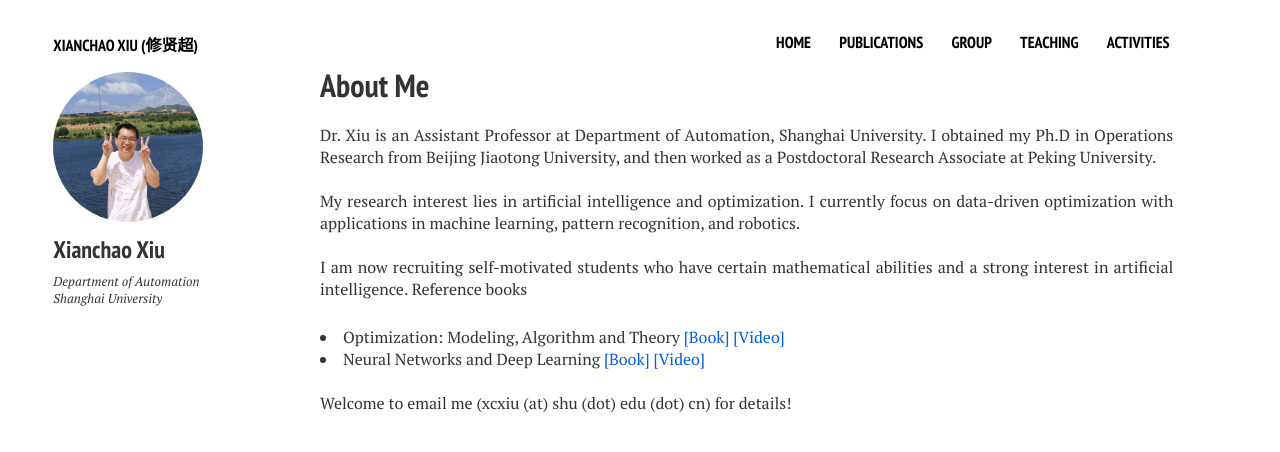
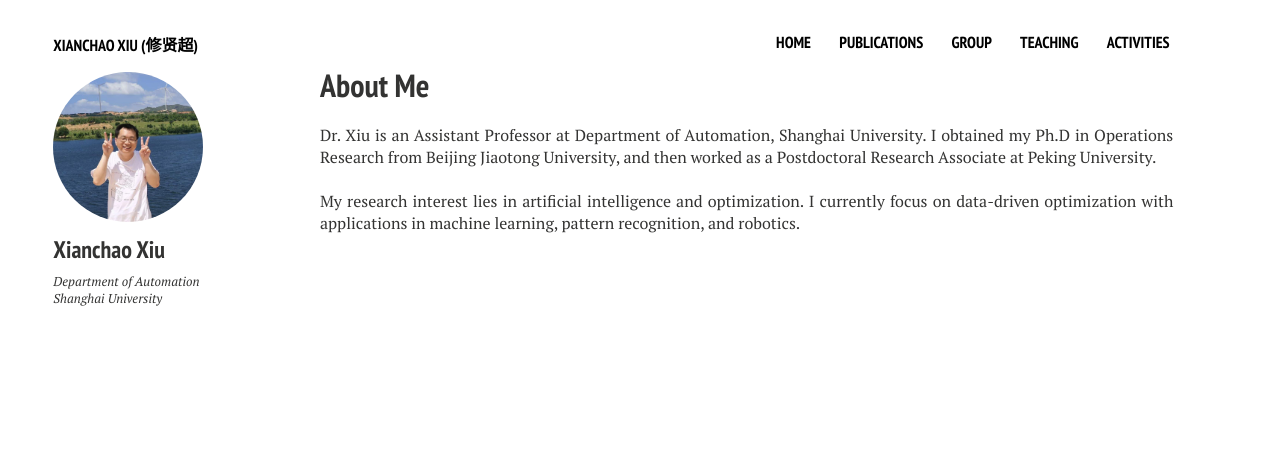
Before and after one commit to xianchaoxiu/xianchaoxiu.github.io, a Jekyll site: the page built from index.md, in a window 1280 px wide. Shown: the top 452 px of the page. Built offline with Jekyll 4.4.1, drawn with Linux system fonts in a browser that asks for light colours; nearby versions of some CDN libraries.

Commit message:
Update home2.html

```diff
--- a/_layouts/home2.html
+++ b/_layouts/home2.html
@@ -35,13 +35,6 @@
 	      I currently focus on data-driven optimization with applications in machine learning, pattern recognition, and robotics. <br><br>
 
 
-	      I am now recruiting self-motivated students who have certain mathematical abilities and a strong interest in artificial intelligence. Reference books
-
-              <li> Optimization: Modeling, Algorithm and Theory <a href="http://faculty.bicmr.pku.edu.cn/~wenzw/optbook.html" class="textlink" target="_blank">[Book]</a>   <a href="https://www.bilibili.com/video/BV1Kc411i7kJ/" class="textlink" target="_blank">[Video]</a> </li>
-              <li> Neural Networks and Deep Learning <a href="https://nndl.github.io/" class="textlink" target="_blank">[Book]</a> <a href="https://www.bilibili.com/video/BV1P3411u7c1/" class="textlink" target="_blank">[Video]</a>  </li> <br>
-
-
-Welcome to email me (xcxiu (at) shu (dot) edu (dot) cn) for details!
 
 </p>
 
```
